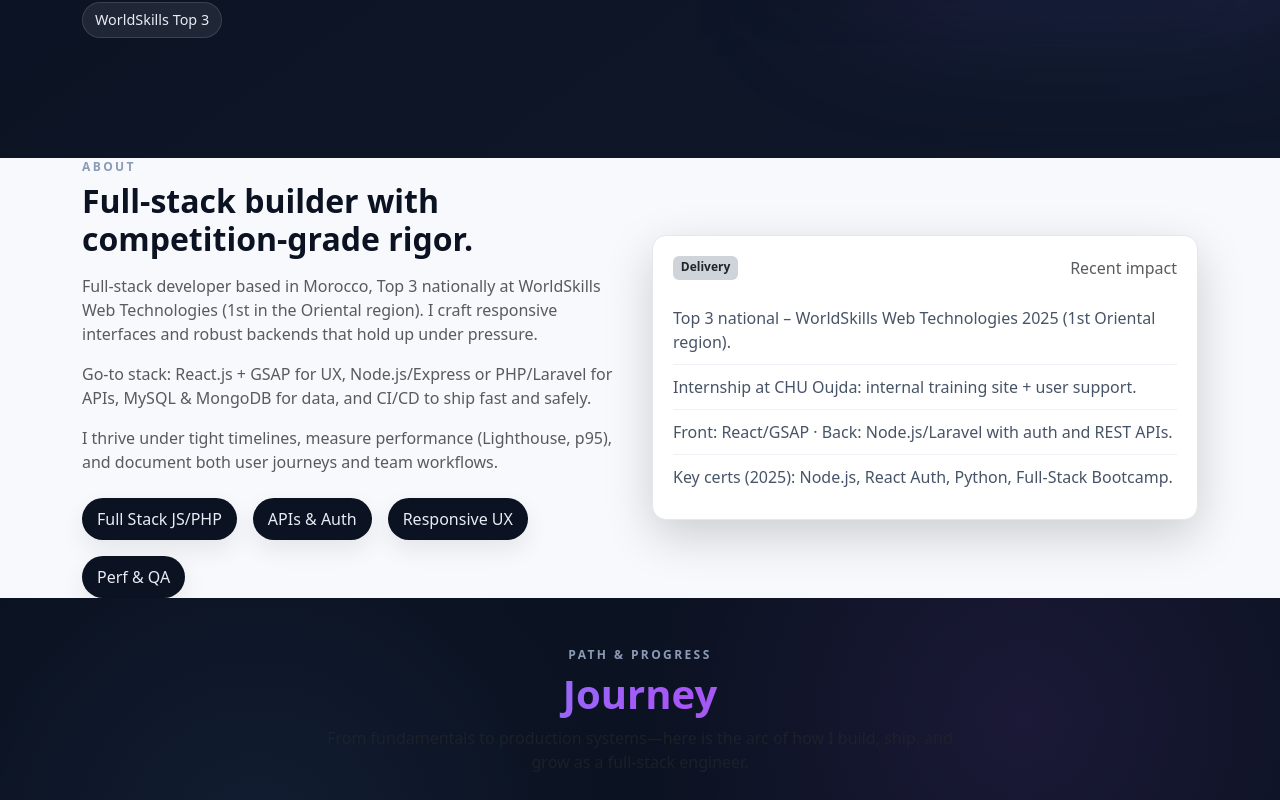
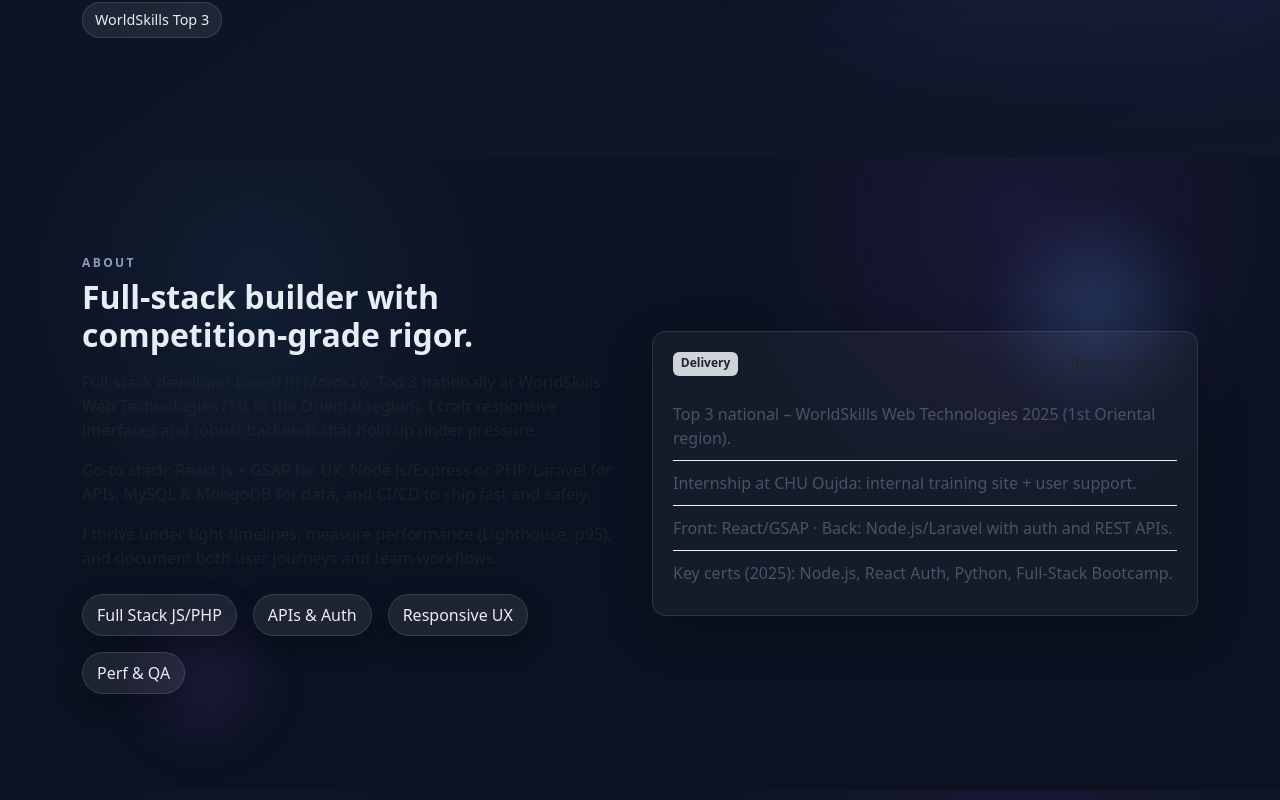
Before and after one commit to ydxj/ydxj.github.io, a React (Create React App) app: page / in a window 1280 px wide. Shown: the part 500-1300 px from the top of the page. Built offline with nearby package versions, Linux system fonts and the light colour scheme.

Commit message:
Fix about section styling for dark theme

```diff
--- a/src/App.css
+++ b/src/App.css
@@ -9,6 +9,43 @@
   background: #f7f9fc;
   color: #0b1221;
 }
+
+.shell-light.about-shell {
+  background: radial-gradient(circle at 20% 20%, rgba(96,165,250,0.08), transparent 25%),
+    radial-gradient(circle at 80% 10%, rgba(168,85,247,0.1), transparent 25%),
+    #0b1221 !important;
+  color: #e8ecf5 !important;
+  border-top: none;
+  border-bottom: none;
+  padding: 96px 0;
+  position: relative;
+}
+
+.shell-light.about-shell::before {
+  content: '';
+  position: absolute;
+  top: 30px;
+  right: 5%;
+  width: 240px;
+  height: 240px;
+  background: radial-gradient(circle, rgba(96,165,250,0.2), transparent 65%);
+  filter: blur(14px);
+  z-index: 0;
+}
+
+.shell-light.about-shell::after {
+  content: '';
+  position: absolute;
+  bottom: 10px;
+  left: 8%;
+  width: 200px;
+  height: 200px;
+  background: radial-gradient(circle, rgba(168,85,247,0.12), transparent 60%);
+  filter: blur(18px);
+  z-index: 0;
+}
+
+.shell-light.about-shell .container-lg { position: relative; z-index: 1; }
 
 .section {
   position: relative;
@@ -46,6 +83,13 @@
   border-radius: 999px;
   border: 1px solid rgba(12,18,32,0.08);
   box-shadow: 0 10px 25px rgba(0,0,0,0.08);
+}
+
+.shell-light.about-shell .pill {
+  background: rgba(255,255,255,0.08);
+  color: #e9ecf5;
+  border: 1px solid rgba(255,255,255,0.12);
+  box-shadow: 0 10px 25px rgba(0,0,0,0.25);
 }
 
 .text-light-50 { color: rgba(255,255,255,0.7); }
@@ -108,6 +152,12 @@
   color: #0f172a;
 }
 
+.shell-light.about-shell .about-card {
+  background: rgba(255,255,255,0.04);
+  border: 1px solid rgba(255,255,255,0.1);
+  color: #e8ecf5;
+}
+
 .about-list { padding: 10px 0; border-bottom: 1px solid #eef1f6; color: #475467; }
 .about-list:last-child { border-bottom: none; }
 
--- a/src/components/About.js
+++ b/src/components/About.js
@@ -13,7 +13,7 @@ const About = () => {
   }, []);
 
   return (
-    <section ref={aboutRef} className="section shell-light" id="about">
+    <section ref={aboutRef} className="section shell-light about-shell" id="about">
       <div className="container-lg">
         <div className="row g-4 align-items-center">
           <div className="col-lg-6">
```
